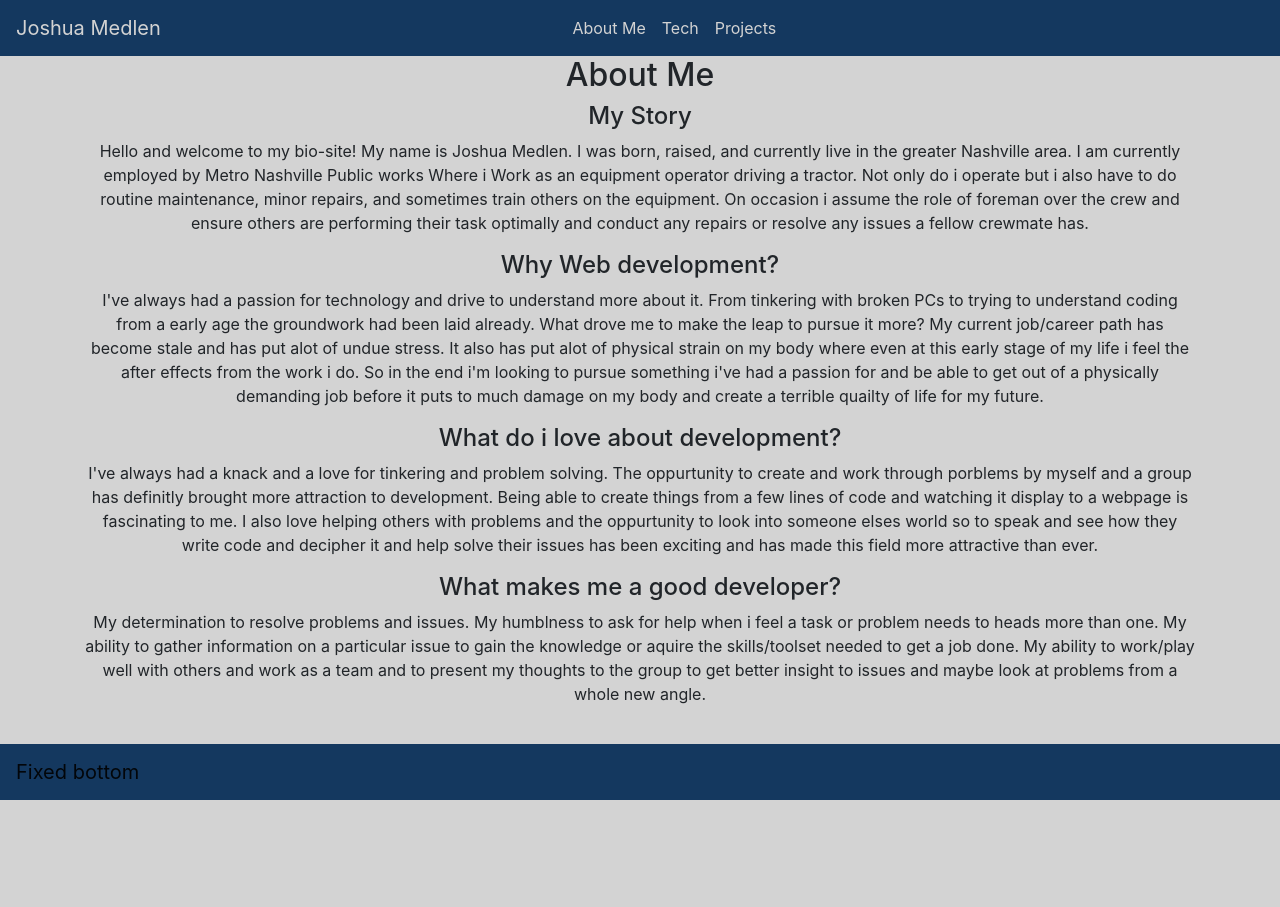
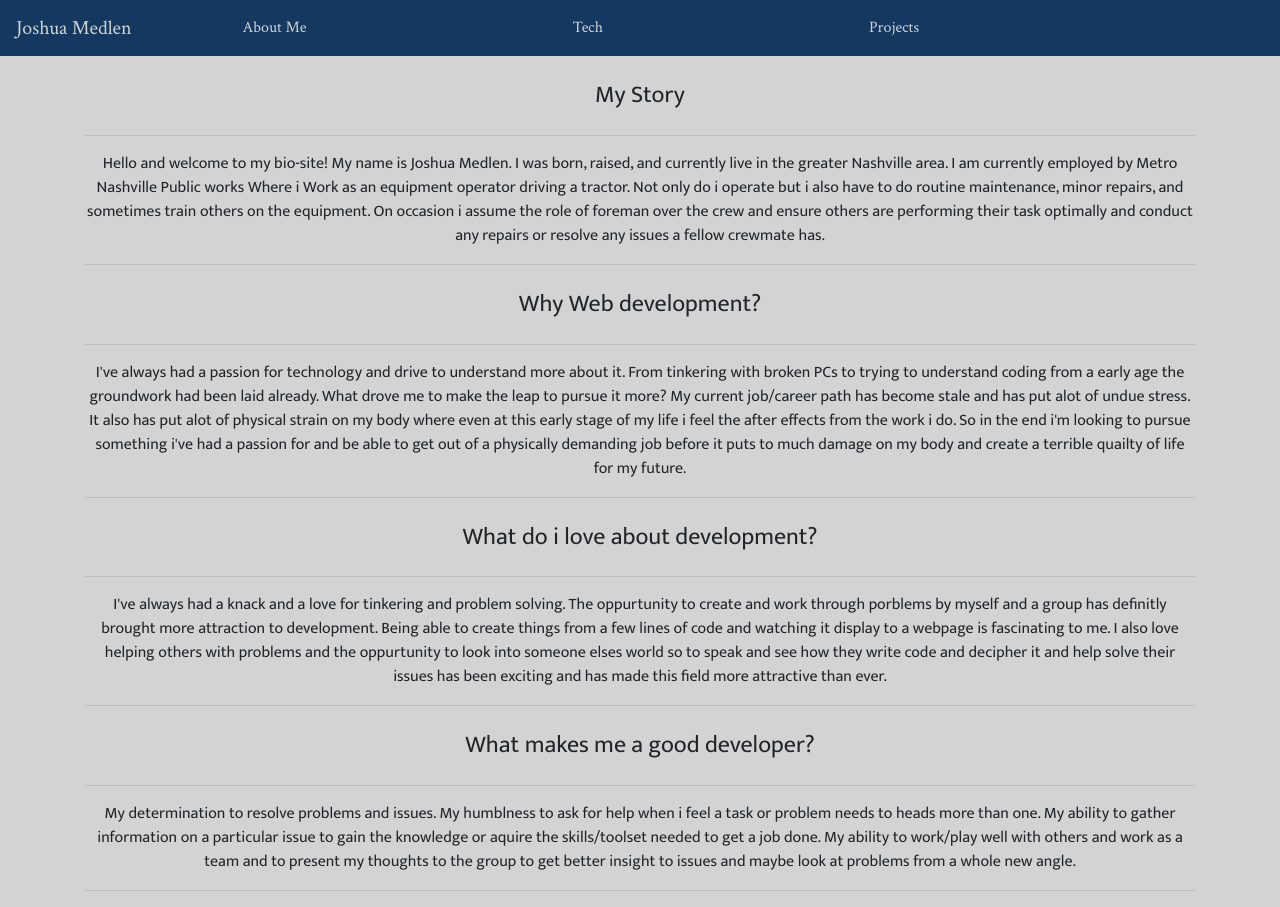
Before and after one commit to medlenmage/react-personal-bio, a React (Create React App) app: page /About-Me in a window 1280 px wide. Before the commit the page ends 800 px from the top, so only its background shows below. Built offline with nearby package versions, Linux system fonts and the light colour scheme; the HTML template or start-up script is replaced by a standard one.

Commit message:
finished with about me page.

```diff
--- a/src/App/App.js
+++ b/src/App/App.js
@@ -7,7 +7,7 @@ import {
 } from 'react-router-dom';
 import './App.scss';
 import MyNavbar from '../components/pages/MyNavbar/MyNavbar';
-import MyFooter from '../components/pages/MyFooter/MyFooter';
+// import MyFooter from '../components/pages/MyFooter/MyFooter';
 import BioPage from '../components/pages/BioPage/BioPage';
 import Home from '../components/pages/Home/Home';
 import ProjectsPage from '../components/pages/ProjectsPage/ProjectsPage';
@@ -29,7 +29,7 @@ class App extends React.Component {
                 <Redirect from="*" to="/home" />
               </Switch>
             </div>
-            <MyFooter />
+            {/* <MyFooter /> */}
           </React.Fragment>
         </BrowserRouter>
       </div>
--- a/src/components/pages/BioPage/BioPage.js
+++ b/src/components/pages/BioPage/BioPage.js
@@ -5,38 +5,46 @@ class BioPage extends React.Component {
   render() {
     return (
       <div className="BioPage">
-        <h2>About Me</h2>
+        {/* <h1 className="page-header">About Me</h1> */}
         <div className="my-story-container">
           <h4 className="about-me-header">My Story</h4>
+          <hr class="solid"></hr>
           <p className="about-me-p">
           Hello and welcome to my bio-site! My name is Joshua Medlen. I was born, raised, and currently live in the greater Nashville area. I am currently employed by Metro Nashville Public works
           Where i Work as an equipment operator driving a tractor. Not only do i operate but i also have to do routine maintenance, minor repairs, and sometimes train others on the equipment.
           On occasion i assume the role of foreman over the crew and ensure others are performing their task optimally and conduct any repairs or resolve any issues a fellow crewmate has.</p>
+          <hr class="solid"></hr>
         </div>
         <div className="why-dev">
-        <h4 className="about-me-header">Why Web development?</h4>
+          <h4 className="about-me-header">Why Web development?</h4>
+          <hr class="solid"></hr>
           <p className="about-me-p">
             I've always had a passion for technology and drive to understand more about it. From tinkering with broken PCs to trying to understand coding from a early age the groundwork
             had been laid already. What drove me to make the leap to pursue it more? My current job/career path has become stale and has put alot of undue stress. It also has put alot of
             physical strain on my body where even at this early stage of my life i feel the after effects from the work i do. So in the end i'm looking to pursue something i've had a passion for
             and be able to get out of a physically demanding job before it puts to much damage on my body and create a terrible quailty of life for my future.
           </p>
+          <hr class="solid"></hr>
         </div>
         <div className="love-dev">
           <h4 className="about-me-header">What do i love about development?</h4>
+          <hr class="solid"></hr>
           <p className="about-me-p">
             I've always had a knack and a love for tinkering and problem solving. The oppurtunity to create and work through porblems by myself and a group has definitly brought more attraction to
             development. Being able to create things from a few lines of code and watching it display to a webpage is fascinating to me. I also love helping others with problems and the oppurtunity to
             look into someone elses world so to speak and see how they write code and decipher it and help solve their issues has been exciting and has made this field more attractive than ever.
           </p>
+          <hr class="solid"></hr>
         </div>
         <div className="good-dev">
           <h4 className="about-me-header">What makes me a good developer?</h4>
+          <hr class="solid"></hr>
           <p className="about-me-p">
             My determination to resolve problems and issues. My humblness to ask for help when i feel a task or problem needs to heads more than one. My ability to gather information on a particular
             issue to gain the knowledge or aquire the skills/toolset needed to get a job done. My ability to work/play well with others and work as a team and to present my thoughts to the group to
             get better insight to issues and maybe look at problems from a whole new angle.
           </p>
+          <hr class="solid"></hr>
         </div>
       </div>
     );
--- a/src/components/pages/BioPage/BioPage.scss
+++ b/src/components/pages/BioPage/BioPage.scss
@@ -1,10 +1,15 @@
 @import '../../../stylings/variables';
+@import url('https://fonts.googleapis.com/css2?family=Crimson+Text&family=Mukta&display=swap');
 
 
-// .about-me-p {
-//   color: $color2;
-// }
+.about-me-p {
+  font-family: 'Mukta', sans-serif;
+  margin-top: 15px;
+  margin-bottom: 15px;
+}
 
-// .about-me-header {
-//   color: $color3;
-// }
+.about-me-header {
+  font-family: 'Mukta', sans-serif;
+  margin-top: 25px;
+  margin-bottom: 25px;
+}
--- a/src/components/pages/MyFooter/MyFooter.scss
+++ b/src/components/pages/MyFooter/MyFooter.scss
@@ -1,4 +1,5 @@
 @import '../../../stylings/variables';
+@import url('https://fonts.googleapis.com/css2?family=Crimson+Text&family=Mukta&display=swap');
 
 .footer {
   color: $color1;
--- a/src/components/pages/MyNavbar/MyNavbar.js
+++ b/src/components/pages/MyNavbar/MyNavbar.js
@@ -10,13 +10,13 @@ class MyNavbar extends React.Component {
         <div className="link-list-container">
           <ul className="navbar-nav link-list">
             <li className="nav-item">
-              <Link className="nav-link links" to="/about-me">About Me</Link>
+              <Link className="nav-link links listed" to="/about-me">About Me</Link>
             </li>
             <li className="nav-item">
-              <Link className="nav-link links" to="/Technologies">Tech</Link>
+              <Link className="nav-link links listed" to="/Technologies">Tech</Link>
             </li>
             <li className="nav-item">
-              <Link className="nav-link links" to="/Projects">Projects</Link>
+              <Link className="nav-link links listed" to="/Projects">Projects</Link>
             </li>
           </ul>
         </div>
--- a/src/components/pages/MyNavbar/MyNavbar.scss
+++ b/src/components/pages/MyNavbar/MyNavbar.scss
@@ -1,4 +1,5 @@
 @import '../../../stylings/variables';
+@import url('https://fonts.googleapis.com/css2?family=Crimson+Text&family=Mukta&display=swap');
 
 nav {
   background-color: $color1 !important;
@@ -6,13 +7,20 @@ nav {
 
 .links {
   color: $color3 !important;
+  font-family: 'Crimson Text', serif;
+  font-weight: 500;
 }
 
 .link-list-container {
   margin: auto;
-  width: 25%;
+  // width: 25%;
 }
 
 .name-link {
   margin-right: auto;
 }
+
+.listed {
+  // margin-left: 25px;
+  margin-right: 250px;
+}
--- a/src/stylings/index.scss
+++ b/src/stylings/index.scss
@@ -1,8 +1,13 @@
 @import 'variables';
 @import '~bootstrap/dist/css/bootstrap.min.css';
 @import "~@fortawesome/fontawesome-free/css/all.min.css";
+@import url('https://fonts.googleapis.com/css2?family=Crimson+Text&family=Mukta&display=swap');
 
 
 body {
   background-color: $color3;
 }
+
+.page-header {
+  font-family: 'Mukta', sans-serif;
+}
```
